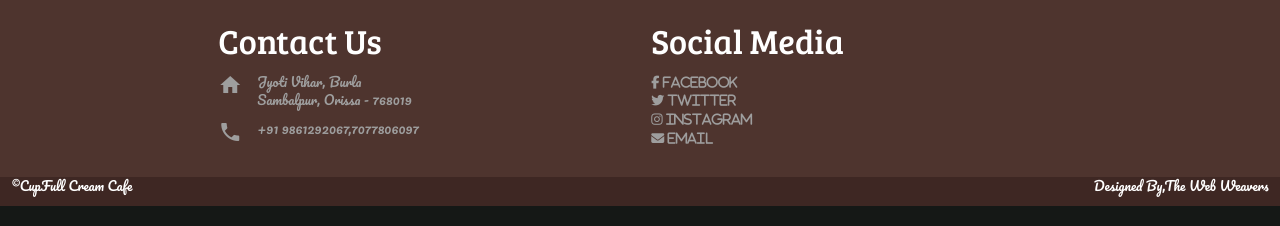
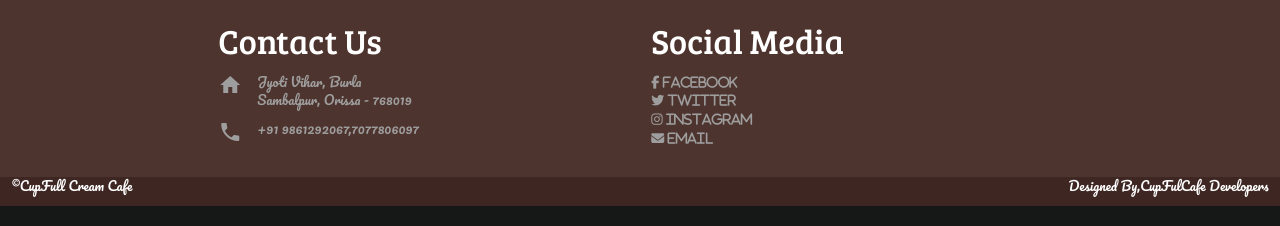
Before and after one commit to AchalBhangre/CCD-Proj, a Django app: page /signup/home in a window 1280 px wide. Shown: the part 3277-3503 px from the top of the page. Run offline with Django 3.2, Linux system fonts and the light colour scheme; data comes from the database, SQL or seed files in the repository; some libraries are stand-ins or nearby versions.

Commit message:
add small change

```diff
--- a/templates/index.html
+++ b/templates/index.html
@@ -822,7 +822,7 @@
             </div>
             <div class="col l6 s12">
                 <p class="white-text right">
-                    Designed By,The Web Weavers
+                    Designed By,CupFulCafe Developers
                 </p>
             </div>
         </div>
```
